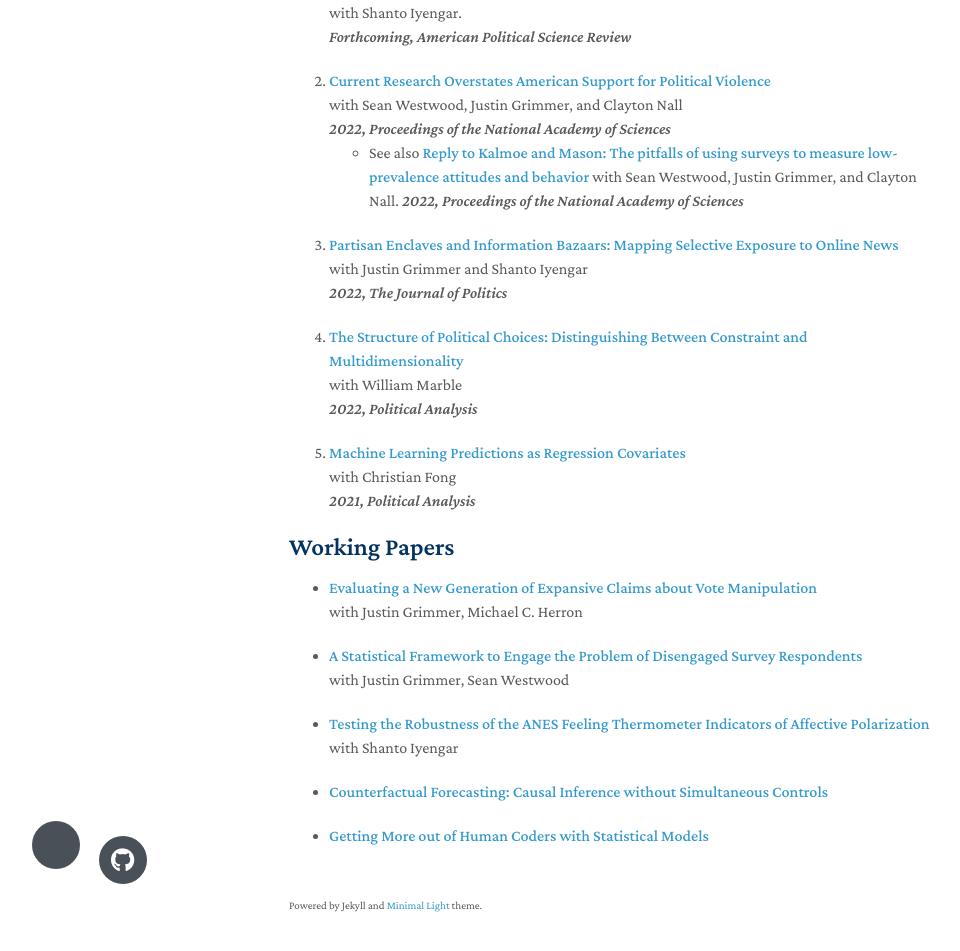
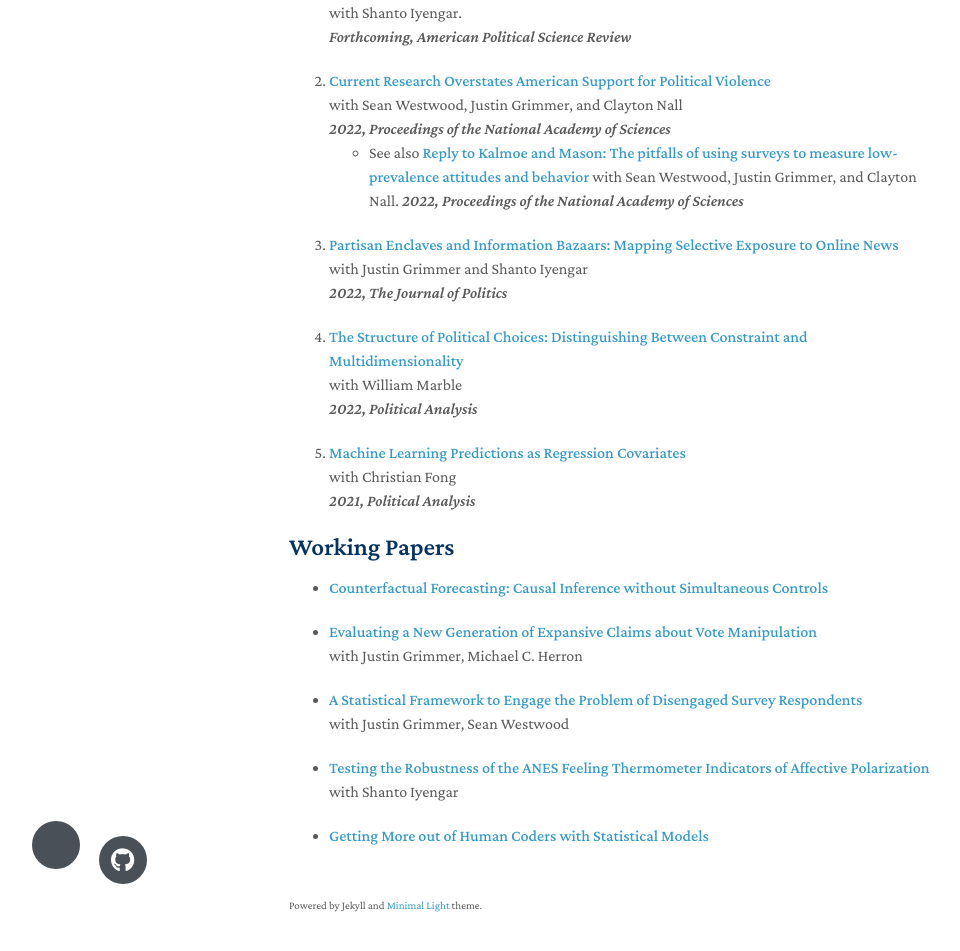
Before and after one commit to matthewtyler/matthewtyler.github.io, a Jekyll site: the page built from index.md, in a window 1280 px wide and 1367 px high. Shown: the part 381-1332 px from the top of the window, without its empty margins (181-1141 px from the left). Built offline with Jekyll 4.4.1, drawn with Linux system fonts in a browser that asks for light colours; nearby versions of some CDN libraries; a style sheet for code colours, icons or effects is not loaded; our own code applies the rules of GitHub Pages for plain Markdown files; part of the change alters nothing that is shown.

```diff
--- a/index.md
+++ b/index.md
@@ -47,6 +47,8 @@ I am a postdoc for both the Democracy and Polarization Lab and American National
 
 ## Working Papers
 
+* **[Counterfactual Forecasting: Causal Inference without Simultaneous Controls][6]**
+
 * **[Evaluating a New Generation of Expansive Claims about Vote Manipulation][13]**
   <br>
   with Justin Grimmer, Michael C. Herron
@@ -59,7 +61,7 @@ I am a postdoc for both the Democracy and Polarization Lab and American National
   <br>
   with Shanto Iyengar
 
-* **[Counterfactual Forecasting: Causal Inference without Simultaneous Controls][6]**
+
 
 * **[Getting More out of Human Coders with Statistical Models][12]**
 
```
